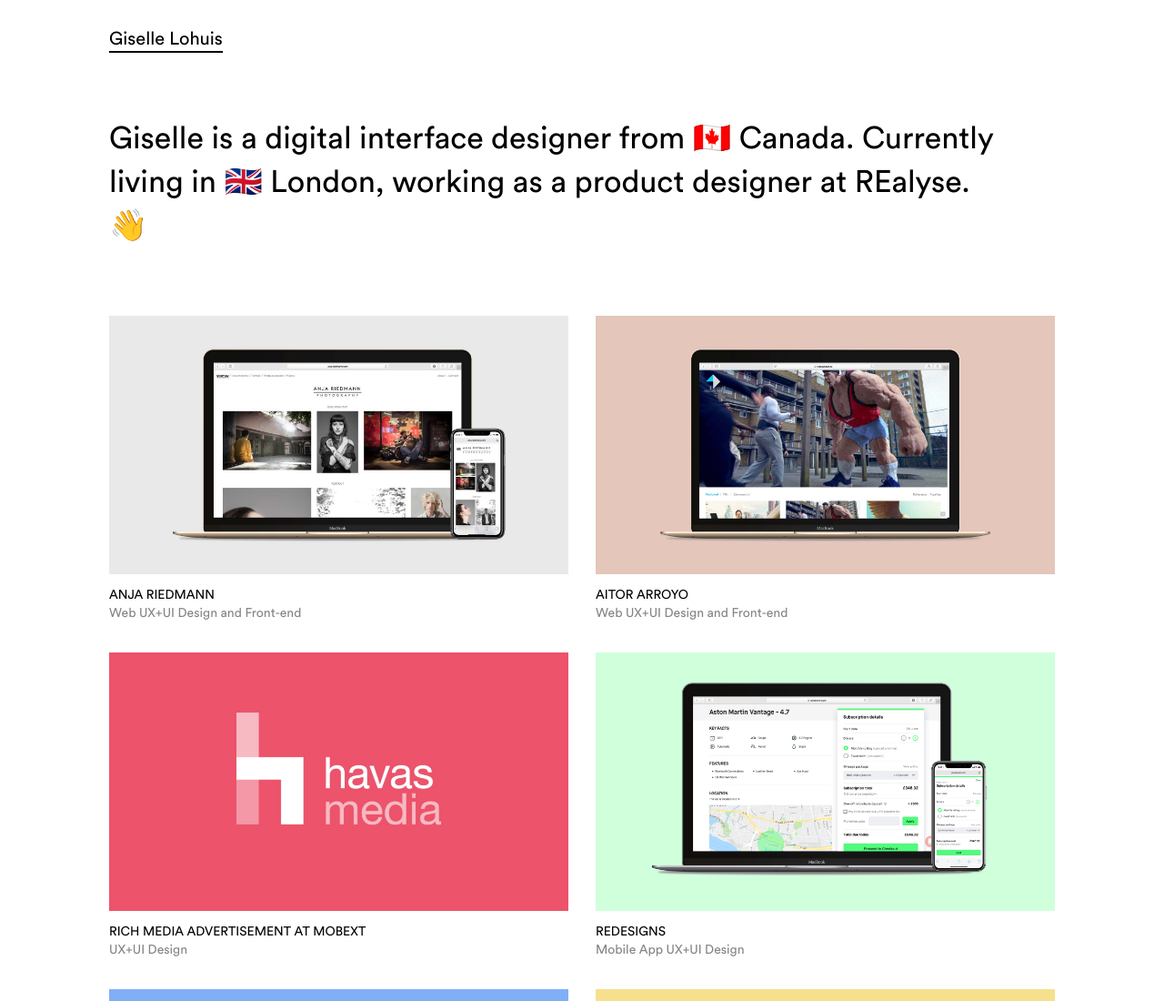
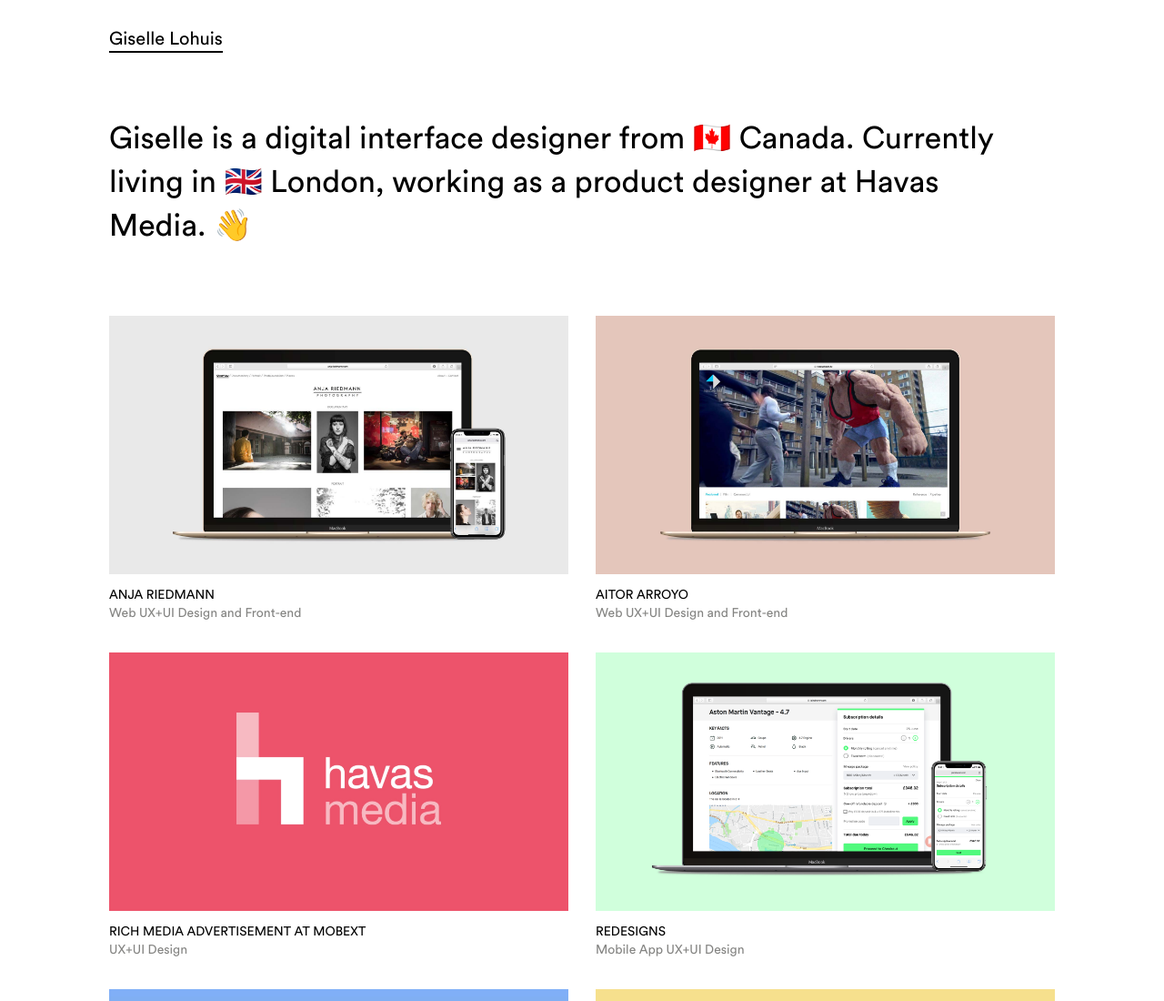
Before and after one commit to GiselleLohuis/gisellelohuis.com, a plain HTML site: page index.html in a window 1280 px wide. Shown: the top 1100 px of the page at 91% size. Drawn offline with Linux system fonts and the light colour scheme.

Commit message:
Update index.html

```diff
--- a/index.html
+++ b/index.html
@@ -9,7 +9,7 @@
 	<hgroup>
 		<h1>Giselle Lohuis</h1>
 	</hgroup>
-	<h3>Giselle is a digital interface designer from 🇨🇦  Canada. Currently living in 🇬🇧  London, working as a product designer at REalyse. 👋 </h3>
+	<h3>Giselle is a digital interface designer from 🇨🇦  Canada. Currently living in 🇬🇧  London, working as a product designer at Havas Media. 👋 </h3>
 	<ul class="work">
 		<li>
 			<a href="anja.html">
```
